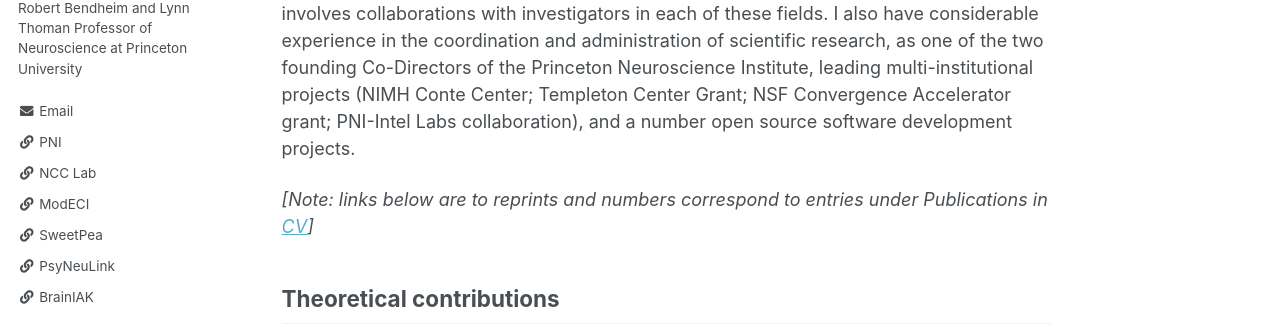
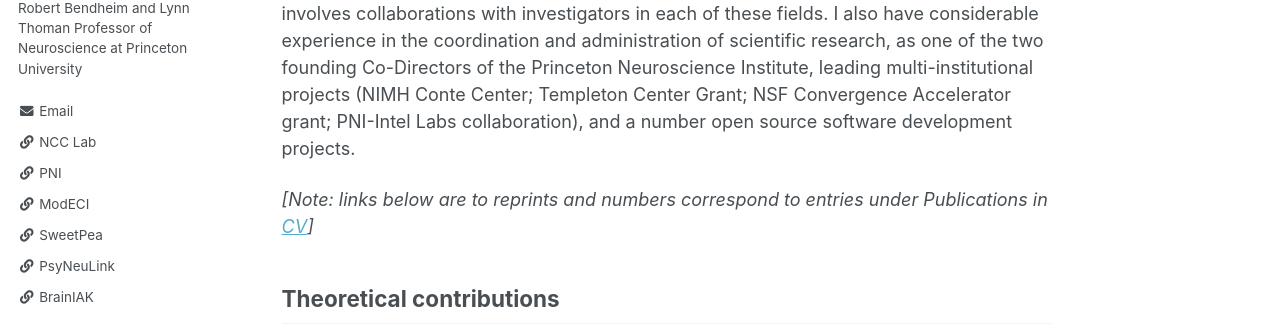
Before and after one commit to williamawolf/jdc-pni, a Jekyll site: the page built from _pages/about.md, in a window 1280 px wide. Shown: the part 349-676 px from the top of the page. Built offline with Jekyll 4.4.1, drawn with Linux system fonts in a browser that asks for light colours.

Commit message:
- update NCCL link

```diff
--- a/_includes/author-profile.html
+++ b/_includes/author-profile.html
@@ -34,13 +34,13 @@
       {% if author.email %}
         <li><a href="mailto:{{ author.email }}"><i class="fas fa-fw fa-envelope" aria-hidden="true"></i> {{ site.data.ui-text[site.locale].email_label | default: "Email" }}</a></li>
       {% endif %}
+      {% if author.nccl %}
+        <li><a href="https://sites.google.com/view/ncclab/"><i class="fas fa-fw fa-link"
+               aria-hidden="true"> </i> NCC Lab </a></li>
+      {% endif %}
       {% if author.pni %}
         <li><a href="https://pni.princeton.edu/"><i class="fas fa-fw fa-link"
                aria-hidden="true"> </i> PNI </a></li>
-      {% endif %}
-      {% if author.nccl %}
-        <li><a href="https://sites.google.com/view/ncclab/"><i class="fas fa-fw fa-link"
-               aria-hidden="true"> </i> NCC Lab </a></li>
       {% endif %}
       {% if author.modeci %}
         <li><a href="https://modeci.org/"><i class="fas fa-fw fa-link"
```
